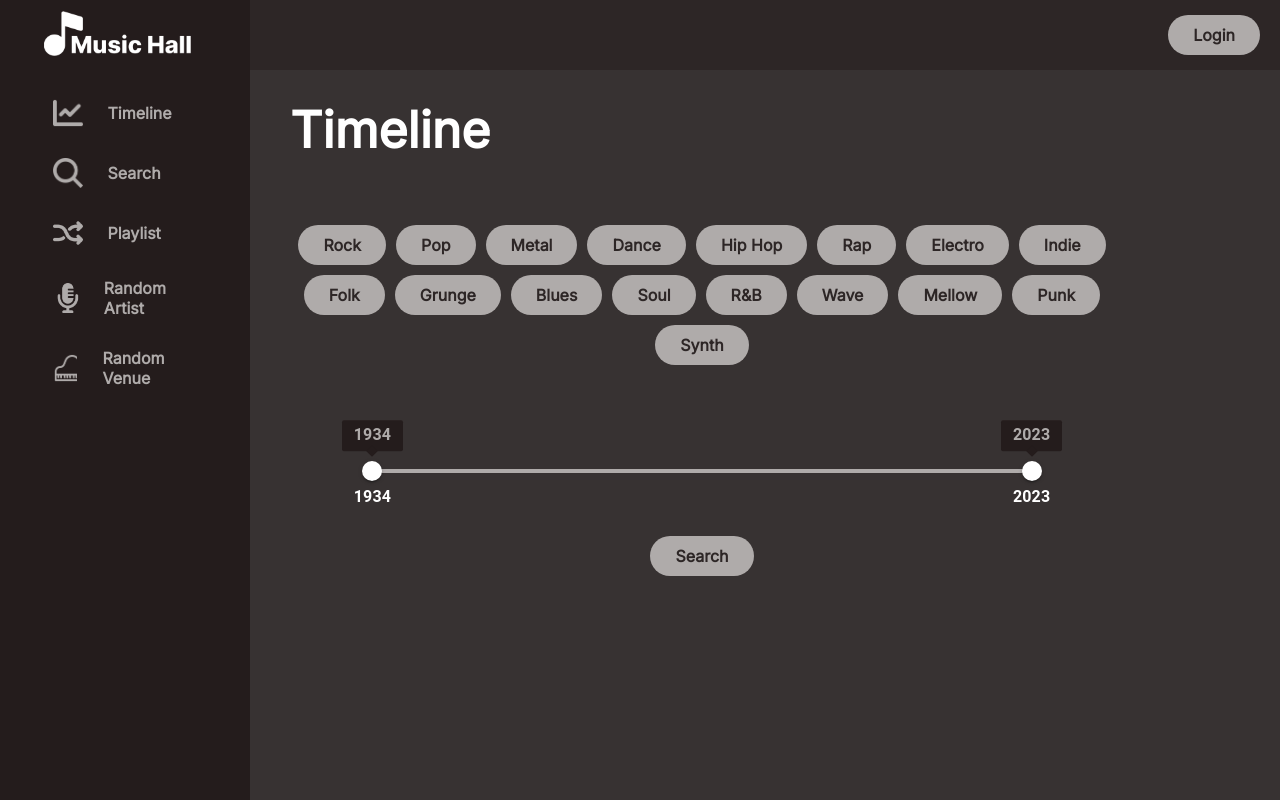
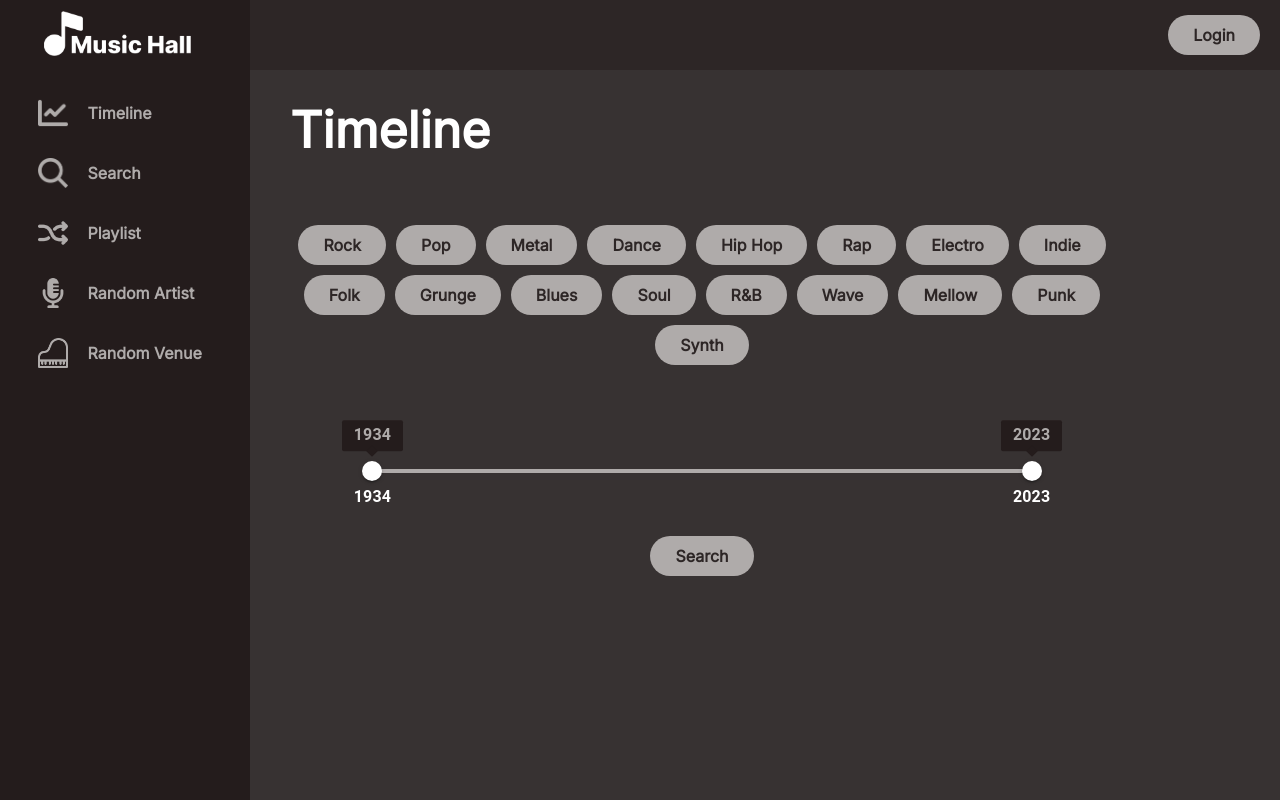
Before and after one commit to bobrien7/Music-Hall, a React (Create React App) app in the folder client/: page / in a window 1280 px wide. Built offline with nearby package versions, Linux system fonts and the light colour scheme.

Commit message:
Nav bar css correction

```diff
--- a/client/src/NavBar.css
+++ b/client/src/NavBar.css
@@ -17,7 +17,7 @@ a.active {
 .navBox {
     color: var(--text-dark);
     text-decoration: none;
-    padding: 15px;
+    padding: 15px 0px;
     font-size: 16px;
     display: flex;
     justify-content: center;
@@ -73,7 +73,6 @@ a.active {
     width: 30px;
     background: var(--text-dark);
     mask-size: 30px;
-    margin-right: 25px;
 }
 
 .timeline {
@@ -95,3 +94,7 @@ a.active {
 .venueRand {
     mask-image: url('./assets/6613237_classic_concert_instrument_music_orchestra_icon.png');
 }
+
+.navWords {
+    margin-left: 20px;
+}
--- a/client/src/NavBar.js
+++ b/client/src/NavBar.js
@@ -39,35 +39,35 @@ function NavBar() {
               className={({ isActive }) =>
               isActive ? 'isactive navBox': 'inactive navBox'}
               exact="true" to="/timeline">
-                <div className="navIcon timeline"></div>Timeline
+                <div className="navIcon timeline"></div><div className="navWords">Timeline</div>
           </NavLink>
 
           <NavLink
               className={({ isActive }) =>
               isActive ? 'isactive navBox': 'inactive navBox'}
               exact="true" to="/search">
-                <div className="navIcon search"></div>Search
+                <div className="navIcon search"></div><div className="navWords">Search</div>
           </NavLink>
 
           <NavLink
               className={({ isActive }) =>
               isActive ? 'isactive navBox': 'inactive navBox'}
               exact="true" to="/playlist">
-                <div className="navIcon playlist"></div>Playlist
+                <div className="navIcon playlist"></div><div className="navWords">Playlist</div>
           </NavLink>
 
           <NavLink
               className={({ isActive }) =>
               'inactive navBox'}
               exact="true" onClick={() => getRandArtist()}>
-                <div className="navIcon artistRand"></div>Random Artist
+                <div className="navIcon artistRand"></div><div className="navWords">Random Artist</div>
           </NavLink>
 
           <NavLink
               className={({ isActive }) =>
               'inactive navBox'}
               exact="true" onClick={() => getRandVenue()}>
-                <div className="navIcon venueRand"></div>Random Venue
+                <div className="navIcon venueRand"></div><div className="navWords">Random Venue</div>
           </NavLink>
 
         </div>
```
Also changed, not shown: client/src/assets/6613237_classic_concert_instrument_music_orchestra_icon.png.
